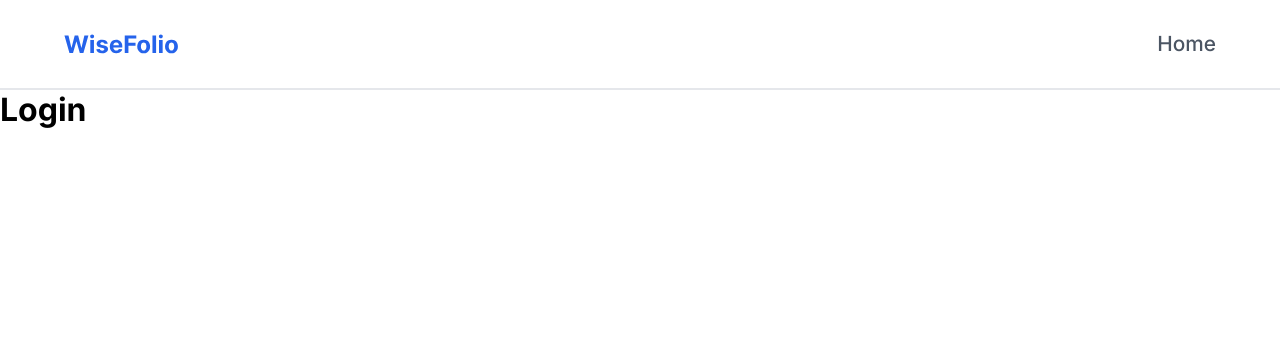
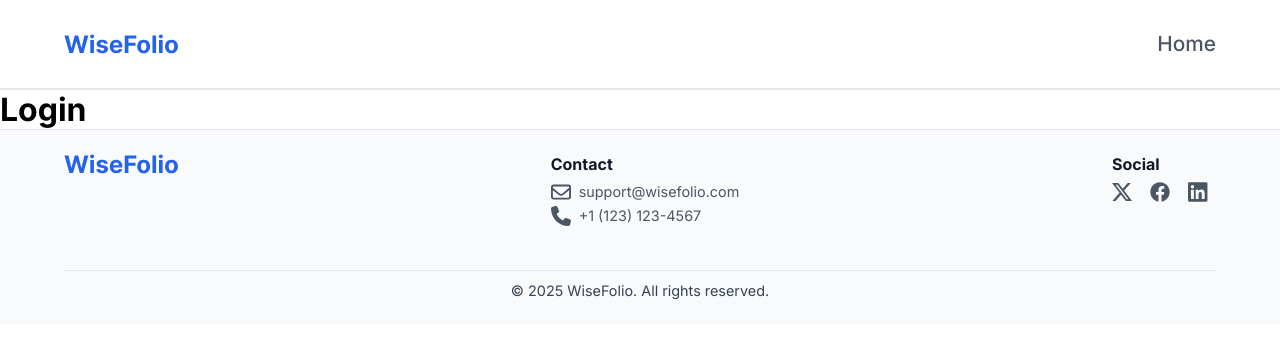
Before and after one commit to Lospub/WiseFolio-Client, a React (Vite) app in the folder wisefolio-client/: page /login in a window 1280 px wide. Shown: the top 338 px of the page. Built offline with nearby package versions, Linux system fonts and the light colour scheme.

Commit message:
implement footer to other pages

```diff
--- a/wisefolio-client/src/pages/Login.tsx
+++ b/wisefolio-client/src/pages/Login.tsx
@@ -1,7 +1,10 @@
+import Footer from "../components/Footer/Footer";
+
 const Login = () => {
     return (
         <>
             <h1>Login</h1>
+            <Footer />
         </>
     );
 };
--- a/wisefolio-client/src/pages/Registration.tsx
+++ b/wisefolio-client/src/pages/Registration.tsx
@@ -1,7 +1,10 @@
+import Footer from "../components/Footer/Footer";
+
 const Registration = () => {
     return (
         <>
             <h1>Registration</h1>
+            <Footer />
         </>
     );
 };
```
Also changed, not shown: wisefolio-client/src/components/Footer/Footer.tsx (indentation only).
